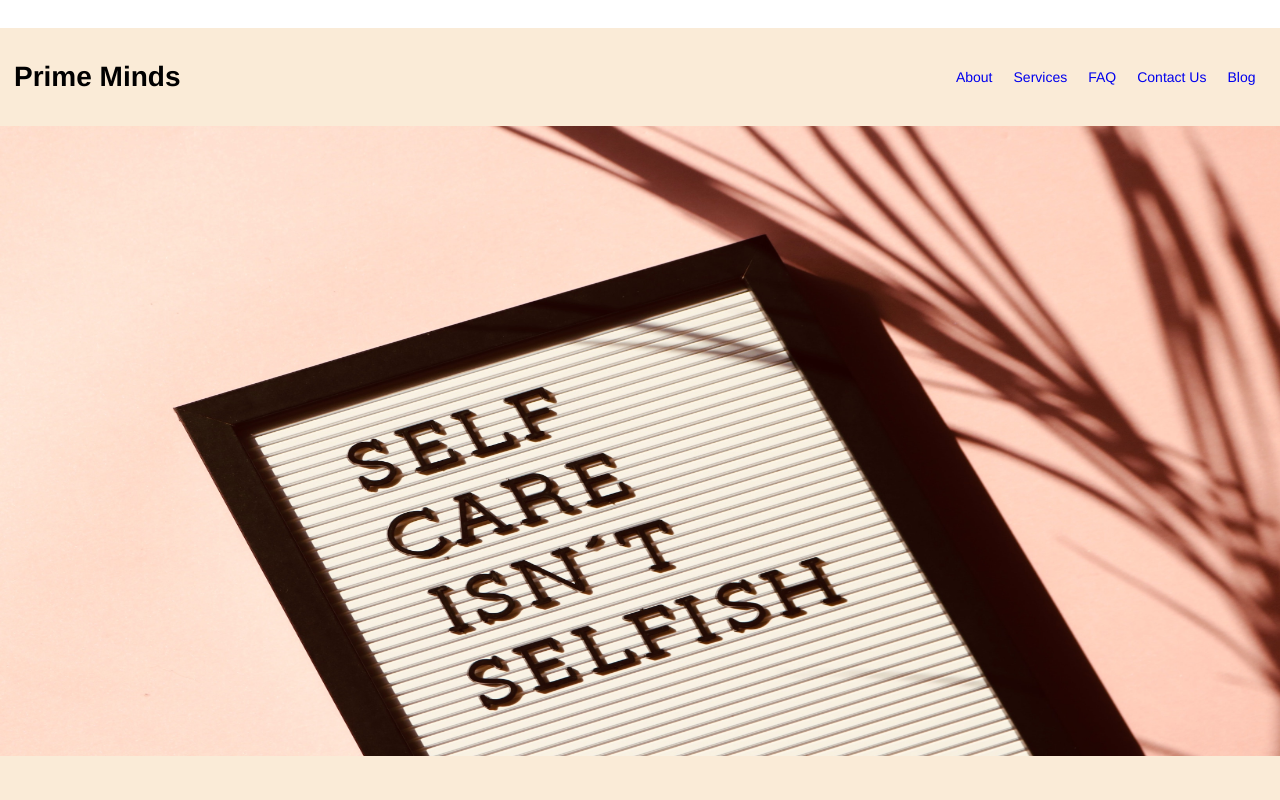
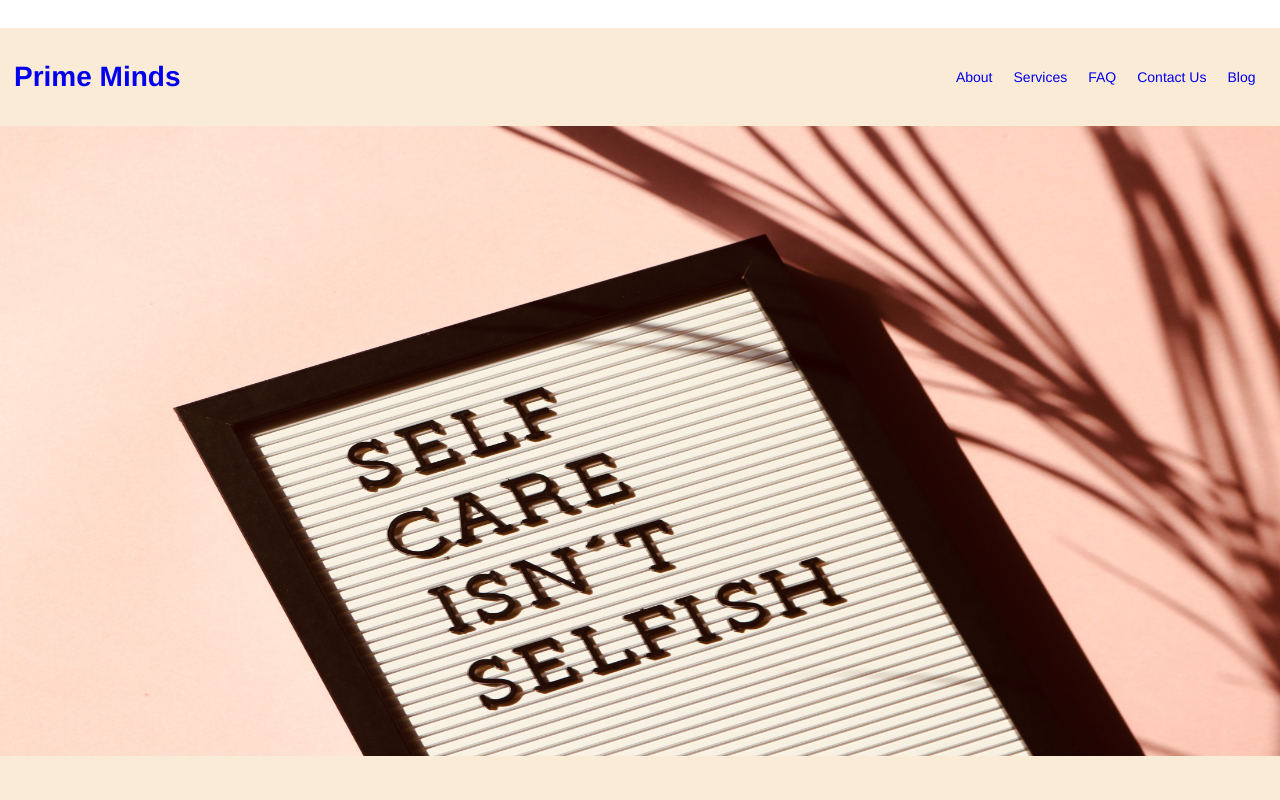
Before and after one commit to gohopventure/prime-minds, an Angular app: page /home in a window 1280 px wide. Shown: the top 800 px of the page. Built offline with nearby package versions, Linux system fonts and the light colour scheme; a web font is replaced by a local one.

Commit message:
Updates routing for header logo

```diff
--- a/src/app/components/header/header.component.css
+++ b/src/app/components/header/header.component.css
@@ -7,3 +7,11 @@
     height: 7em;
     padding: 0 1em;
 }
+
+a {
+    text-decoration: none;
+}
+
+a:visited {
+    color: black;
+}
--- a/src/app/components/header/header.component.html
+++ b/src/app/components/header/header.component.html
@@ -1,4 +1,4 @@
 <div class="header-container">
-    <h1>Prime Minds</h1>
+    <h1><a routerLink="/">Prime Minds</a></h1>
     <app-nav-bar></app-nav-bar>
 </div>
```
